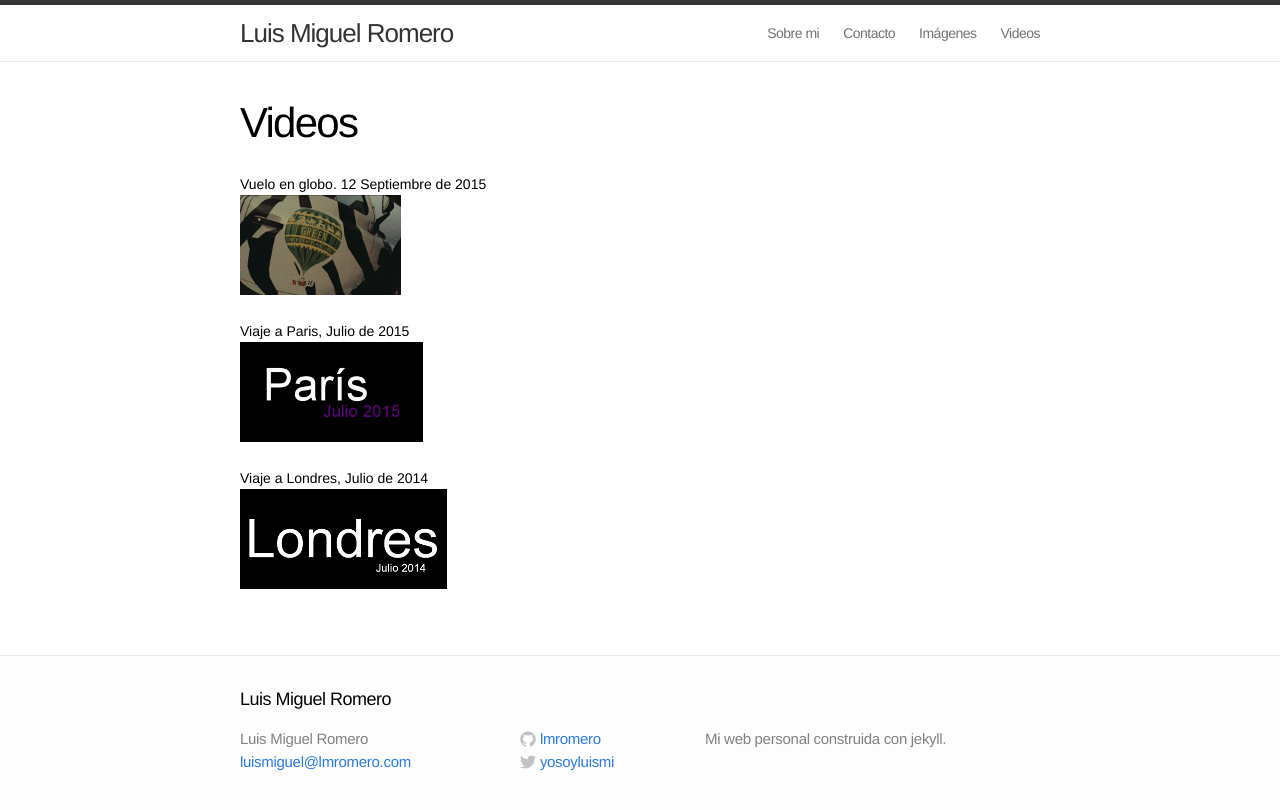
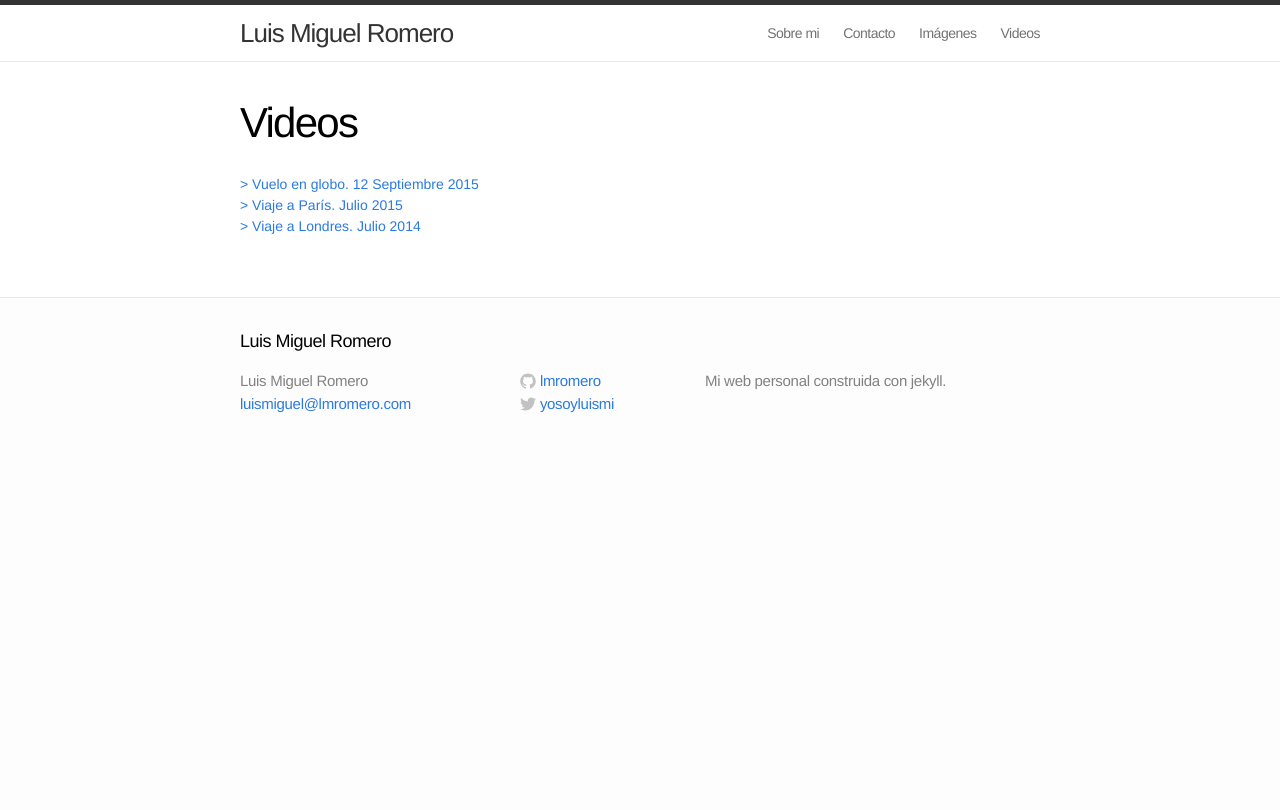
Before and after one commit to lmromero/lmromero.github.io, a Jekyll site: the page built from videos.md, in a window 1280 px wide. Shown: the top 810 px of the page. Built offline with Jekyll 4.4.1, drawn with Linux system fonts in a browser that asks for light colours.

Commit message:
cambios en imagenes y videos

```diff
--- a/videos.md
+++ b/videos.md
@@ -4,11 +4,6 @@ title: Videos
 permalink: /videos/
 ---
 
-Vuelo en globo. 12 Septiembre de 2015
-[![Vuelo en globo](/images/globo.png)](https://vimeo.com/139435729)
-
-Viaje a Paris, Julio de 2015
-[![Paris](/images/paris_2015.png)](https://vimeo.com/135359314)
-
-Viaje a Londres, Julio de 2014
-[![Londres](/images/londres_2014.png)](https://vimeo.com/139566304)
+[> Vuelo en globo. 12 Septiembre 2015](https://vimeo.com/139435729)
+[> Viaje a París. Julio 2015](https://vimeo.com/135359314)
+[> Viaje a Londres. Julio 2014](https://vimeo.com/139566304)
```
Also changed, not shown: imagenes.md (+1 -1 lines).
